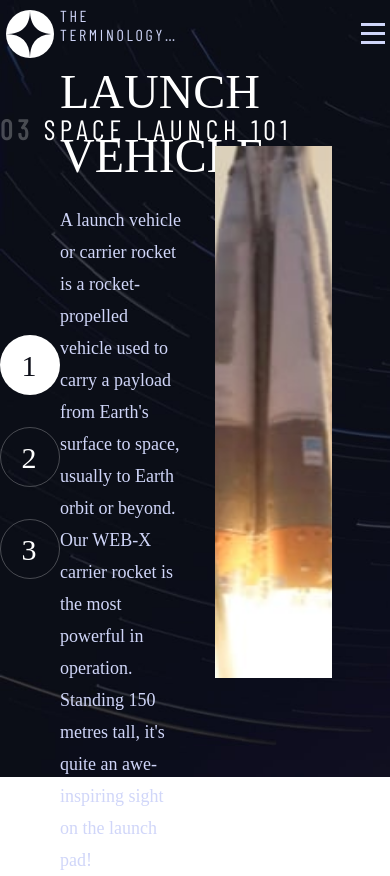
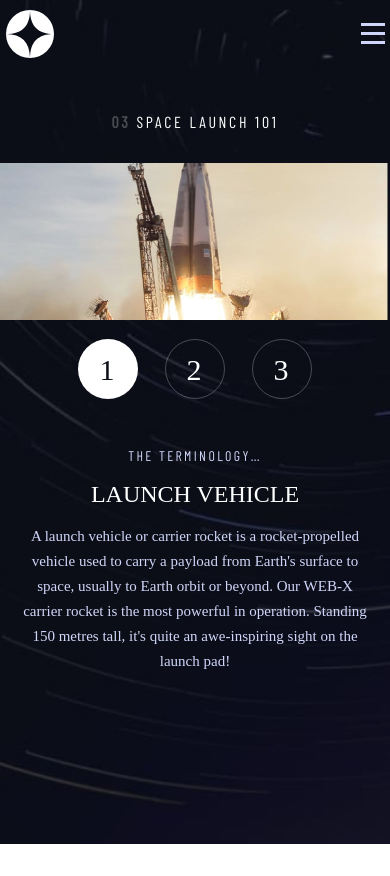
Before and after one commit to ifeoluwah21/Space-Travel-Tourism-Website, a plain HTML site: page html/technology/technology-a.html in a window 390 px wide. After the commit the page ends 844 px from the top, so only its background shows below. Drawn offline with nearby package versions, Linux system fonts and the light colour scheme; a web font is replaced by a local one.

Commit message:
mobile version completed

```diff
--- a/css/style.css
+++ b/css/style.css
@@ -15,7 +15,7 @@
   background-image: url("../assets/home/background-home-desktop.jpg");
   scroll-behavior: smooth;
   overflow-y: hidden;
-  height:max-content;
+  height: max-content;
 }
 
 div.hamburger {
@@ -921,6 +921,7 @@
 
   body#tech-body > main#tech-main {
     width: 100vw;
+    height: max-content;
   }
 
   body#tech-body > main#tech-main > h1 {
@@ -1388,4 +1389,132 @@
     flex-flow: column nowrap;
     order: 2;
   }
+
+  /* MOBILE STYLING FOR TECH PAGES */
+
+  body#tech-body {
+    background-image: url(../assets/technology/background-technology-mobile.jpg);
+    min-height: 100vh;
+    width: 100vw;
+    scroll-behavior: smooth;
+    overflow-y: scroll;
+  }
+
+  body#tech-body > main#tech-main > section.tech-section {
+    display: flex;
+    flex-flow: column nowrap;
+    justify-content: space-between;
+  }
+
+  body#tech-body > main#tech-main {
+    height: max-content;
+    width: 100vw;
+    padding: 0;
+    display: flex;
+    margin: 0;
+    flex-flow: column nowrap;
+    align-items: center;
+    justify-content: center;
+  }
+
+  body#tech-body > main#tech-main > h1 {
+    font-family: "Barlow Condensed";
+    font-style: normal;
+    font-weight: 400;
+    font-size: 16px;
+    line-height: 19px;
+    letter-spacing: 2.7px;
+    text-transform: uppercase;
+    color: #ffffff;
+    margin: 2rem 0;
+  }
+
+  body#tech-body > main#tech-main > h1 > span {
+    font-family: "Barlow Condensed";
+    font-style: normal;
+    font-weight: 700;
+    font-size: 16px;
+    line-height: 19px;
+    letter-spacing: 2.7px;
+    color: #ffffff;
+    mix-blend-mode: normal;
+    opacity: 0.25;
+  }
+
+  div.space-info > article > h3 {
+    font-family: "Barlow Condensed";
+    font-style: normal;
+    font-weight: 400;
+    font-size: 14px;
+    line-height: 17px;
+    text-align: center;
+    letter-spacing: 2.3625px;
+    color: #d0d6f9;
+  }
+
+  div.space-info > article > h2 {
+    font-family: "Bellefair";
+    font-style: normal;
+    font-weight: 400;
+    font-size: 24px;
+    line-height: 28px;
+    text-align: center;
+    text-transform: uppercase;
+    color: #ffffff;
+  }
+
+  div.space-info > article > p {
+    font-family: "Barlow";
+    font-style: normal;
+    font-weight: 400;
+    font-size: 15px;
+    line-height: 25px;
+    text-align: center;
+    color: #d0d6f9;
+  }
+
+  body#tech-body > main#tech-main > section.tech-section > div.space-info {
+    width: 100%;
+    height: auto;
+    display: flex;
+    flex-flow: column nowrap;
+    justify-content: flex-start;
+    align-items: center;
+    order: 2;
+  }
+
+  nav.space-nav {
+    width: 100%;
+    display: flex;
+    justify-content: center;
+    margin: 1rem 0;
+  }
+
+  nav.space-nav > ul {
+    display: flex;
+    flex-flow: row nowrap;
+    width: 60%;
+    justify-content: space-between;
+  }
+
+  div.space-info > article {
+    width: 90%;
+    align-self: center;
+    padding: 2rem 0;
+  }
+
+  body#tech-body > main#tech-main > section.tech-section > div.space-img {
+    width: 100%;
+    order: 1;
+    height: auto;
+  }
+
+  nav.space-nav > ul > li {
+    width: 60px;
+    height: 60px;
+    border-radius: 50%;
+    list-style: none;
+    position: relative;
+    margin: 0;
+  }
 }
```
